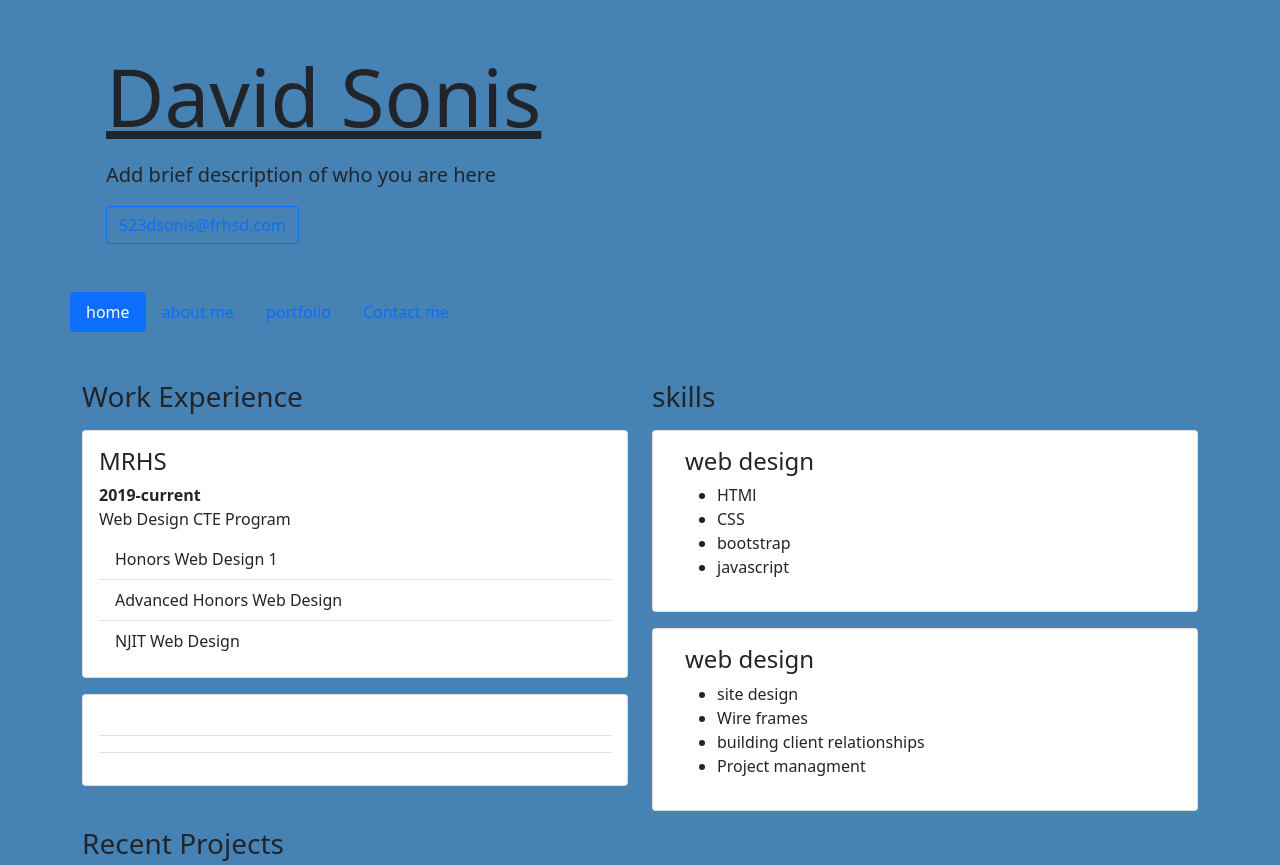
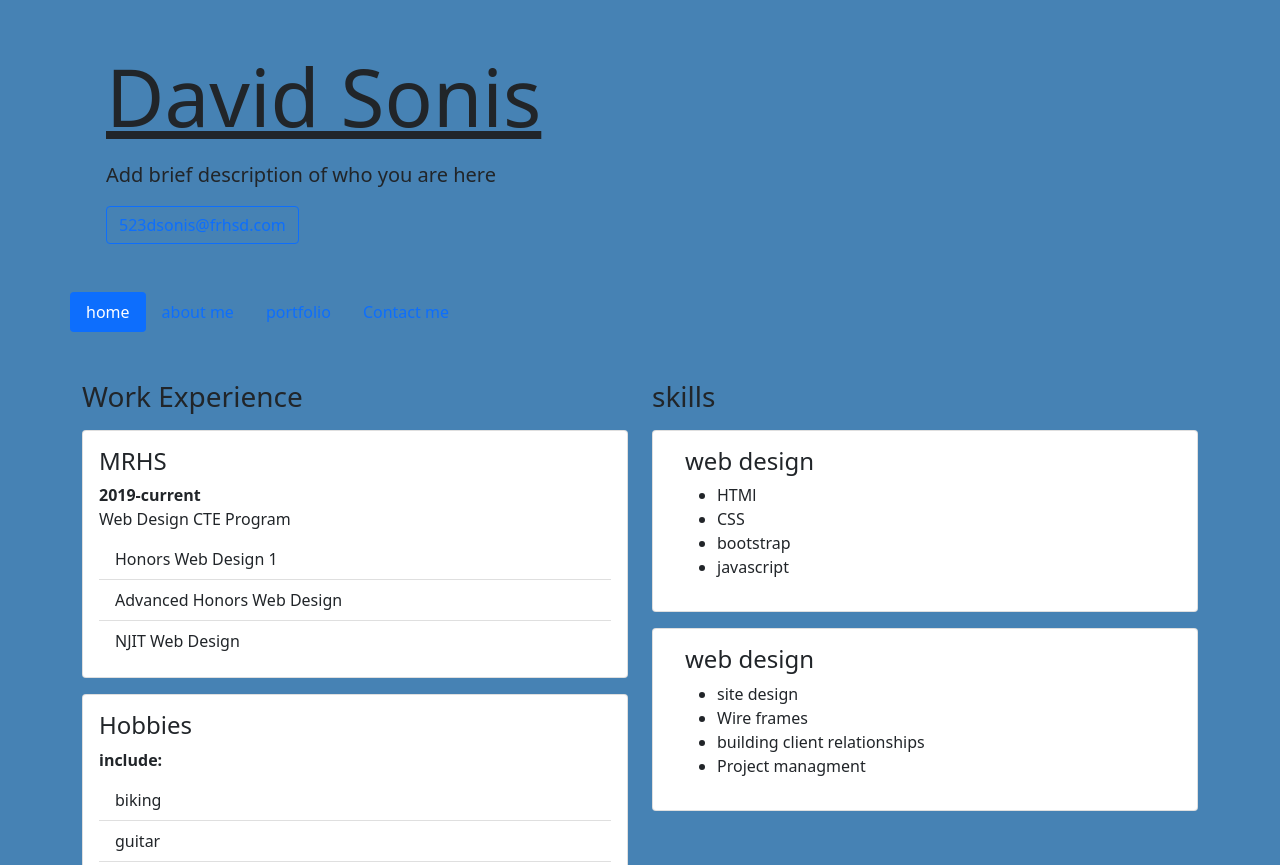
Before and after one commit to DavidSonis/Portfolio, a plain HTML site: page index.html in a window 1280 px wide. Shown: the top 865 px of the page. Drawn offline with nearby package versions, Linux system fonts and the light colour scheme.

Commit message:
Add files via upload
Added hobbies on index page and classes on about me

```diff
--- a/index.html
+++ b/index.html
@@ -77,14 +77,14 @@
         <div class="card mb-3 ">
           <div class="card-body">
             <div class="mx3">
-              <h4></h4>
-              <div><strong></strong></div>
+              <h4>Hobbies</h4>
+              <div><strong>include:</strong></div>
 
             </div>
             <ul class="list-group list-group-flush mt-2">
-              <li class="list-group-item"> </li>
-              <li class="list-group-item"> </li>
-              <li class="list-group-item"> </li>
+              <li class="list-group-item">biking </li>
+              <li class="list-group-item">guitar </li>
+              <li class="list-group-item">video games </li>
             </ul>
           </div>
         </div>
```
Also changed, not shown: about-me.html (+14 -1 lines).
